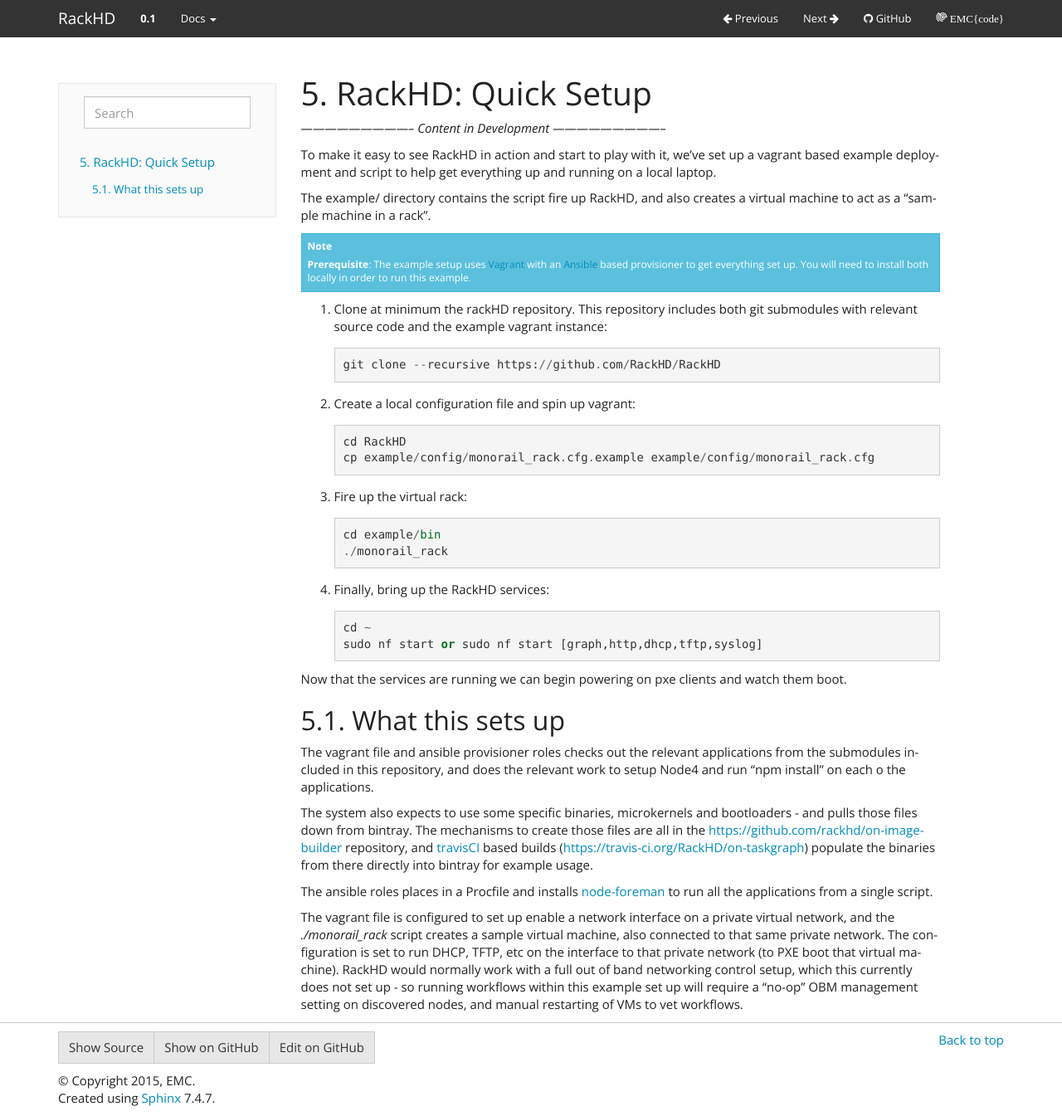
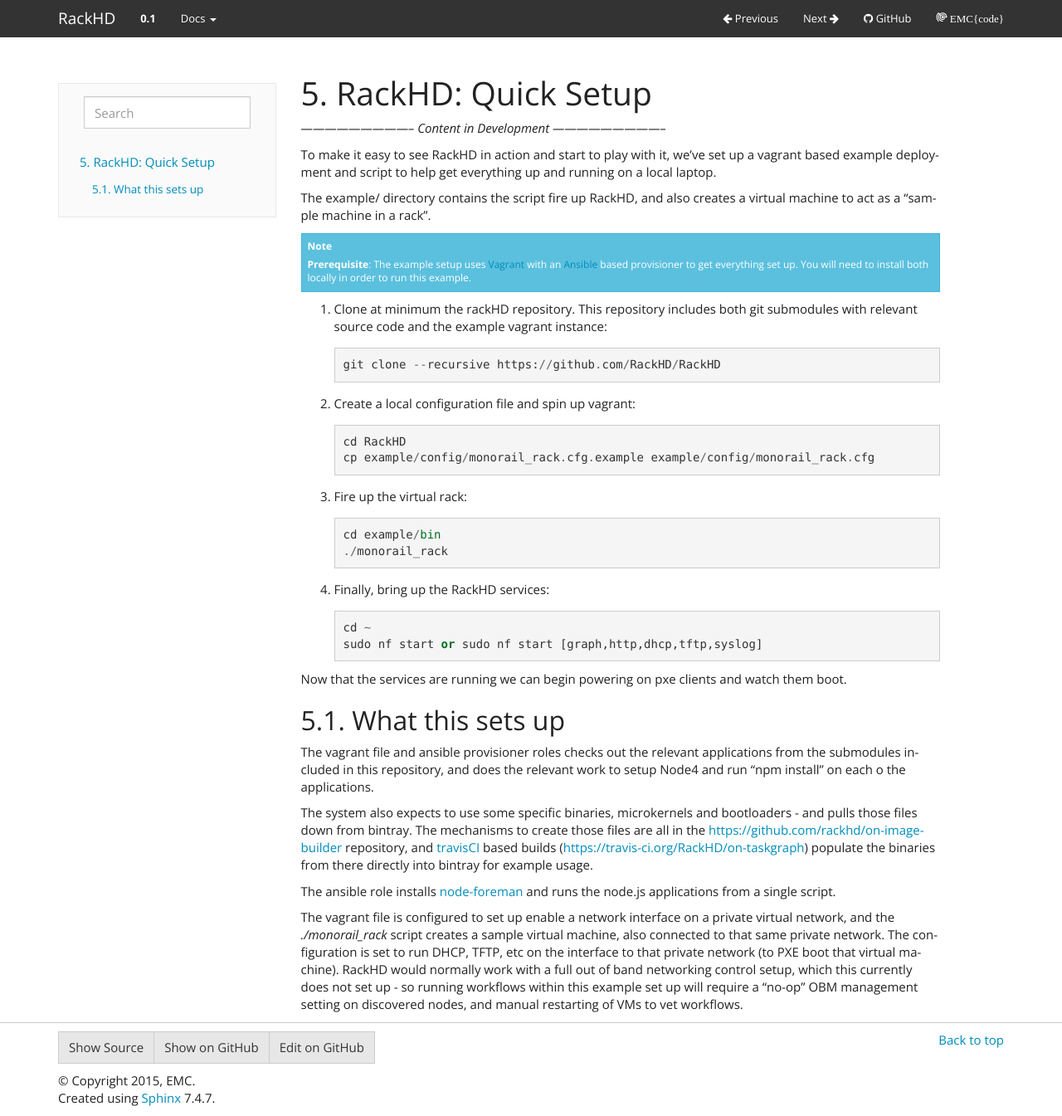
Before and after one commit to RackHD/docs, a Sphinx documentation site: the page built from docs/getting_started.rst, in a window 1280 px wide and 1345 px high. Shown: the whole window at 83% size. Built offline with Sphinx 7.4.7, drawn with Linux system fonts in a browser that asks for light colours.

Commit message:
quite grammar fix

```diff
--- a/docs/getting_started.rst
+++ b/docs/getting_started.rst
@@ -56,8 +56,8 @@
 builds (https://travis-ci.org/RackHD/on-taskgraph) populate the binaries from
 there directly into bintray for example usage.
 
-The ansible roles places in a Procfile and installs `node-foreman`_ to run all
-the applications from a single script.
+The ansible role installs `node-foreman`_ and runs the node.js applications
+from a single script.
 
 The vagrant file is configured to set up enable a network interface on a
 private virtual network, and the `./monorail_rack` script creates a sample
```
